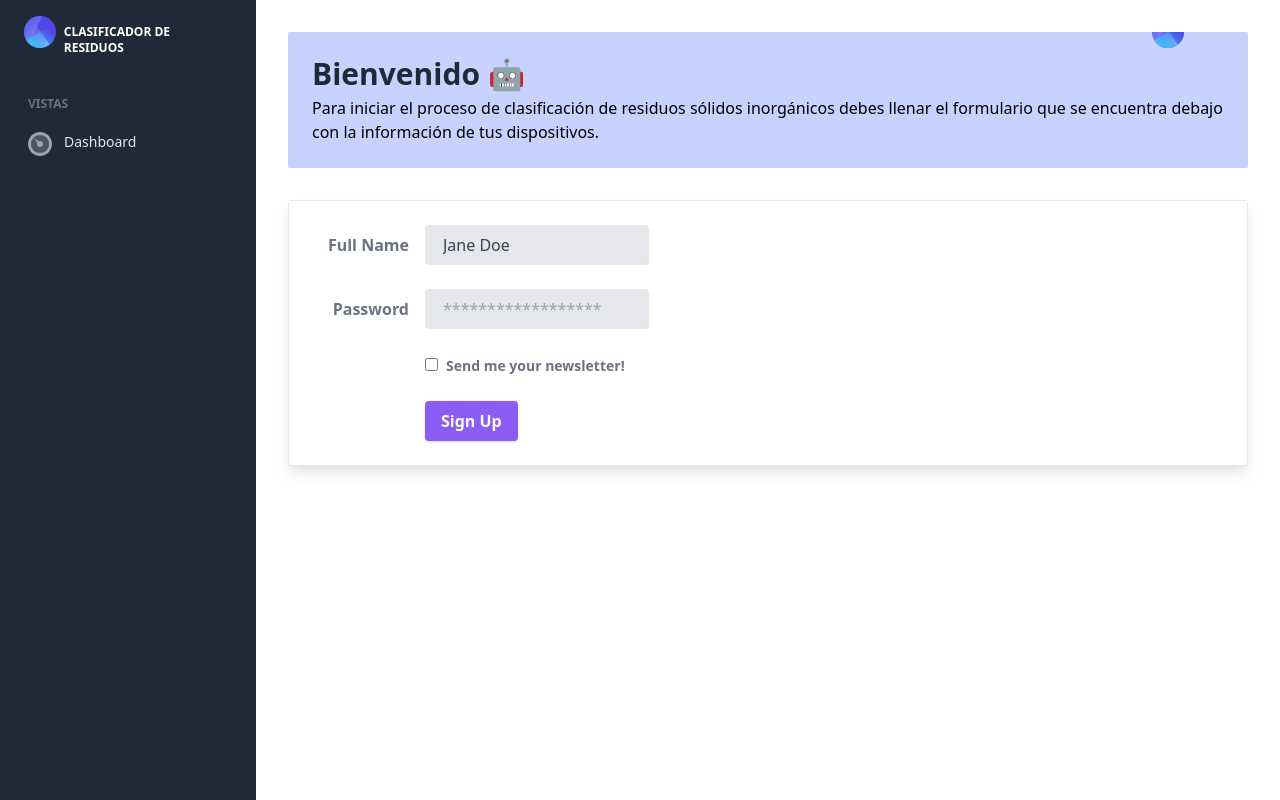
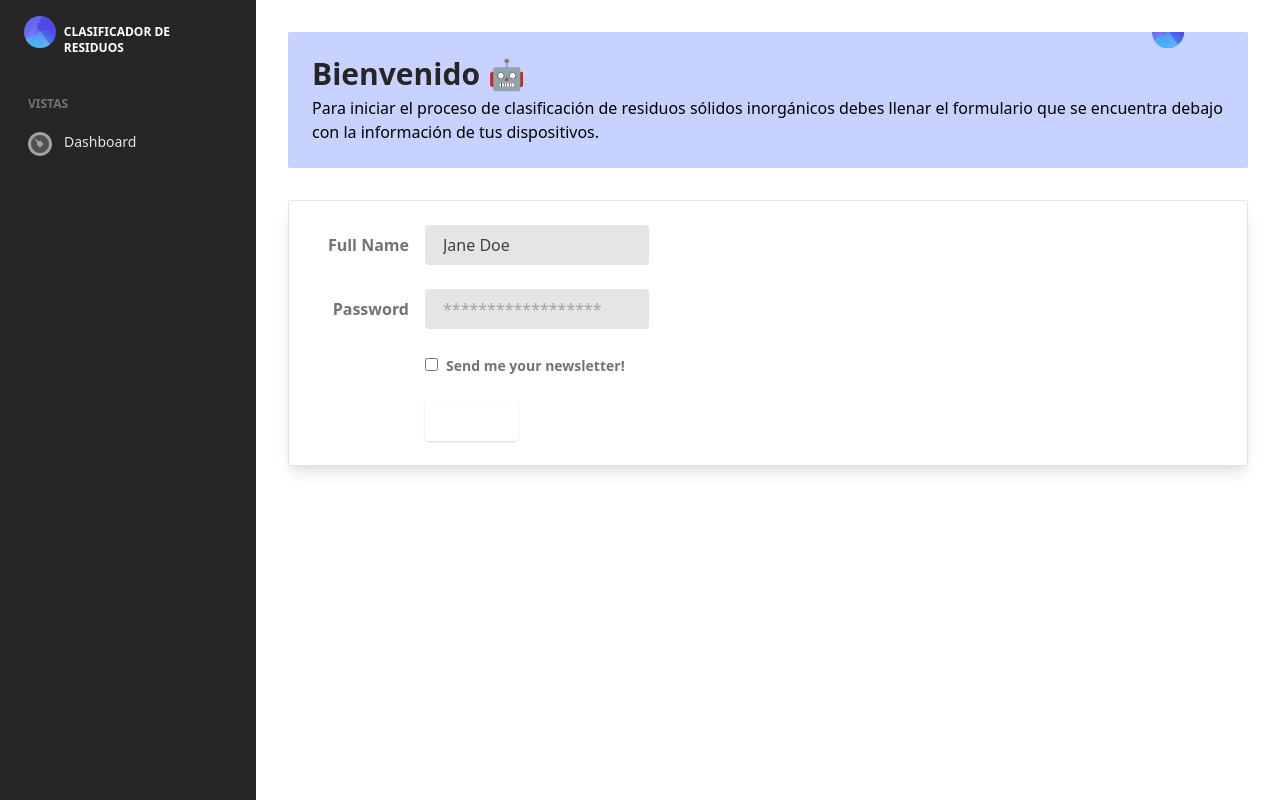
Before and after one commit to jhonderquintero/garbage-classificator-front, a React (Create React App) app: page / in a window 1280 px wide. Built offline with nearby package versions, Linux system fonts and the light colour scheme.

Commit message:
tailwind config theme colors

```diff
--- a/tailwind.config.js
+++ b/tailwind.config.js
@@ -1,11 +1,25 @@
+const colors = require('tailwindcss/colors')
+
 module.exports = {
   purge: [],
   darkMode: false, // or 'media' or 'class'
   theme: {
-    extend: {},
+    colors: {
+      transparent: "transparent",
+      current: "currentColor",
+      black: colors.black,
+      white: colors.white,
+      gray: colors.trueGray,
+      indigo: colors.indigo,
+      red: colors.rose,
+      yellow: colors.amber,
+      coolGray: colors.coolGray,
+      blue: colors.blue,
+      blueGray: colors.blueGray
+    },
   },
   variants: {
     extend: {},
   },
   plugins: [],
-}
+};
```
Also changed, not shown: 1 other file (tests, documents, lock files or other folders).
